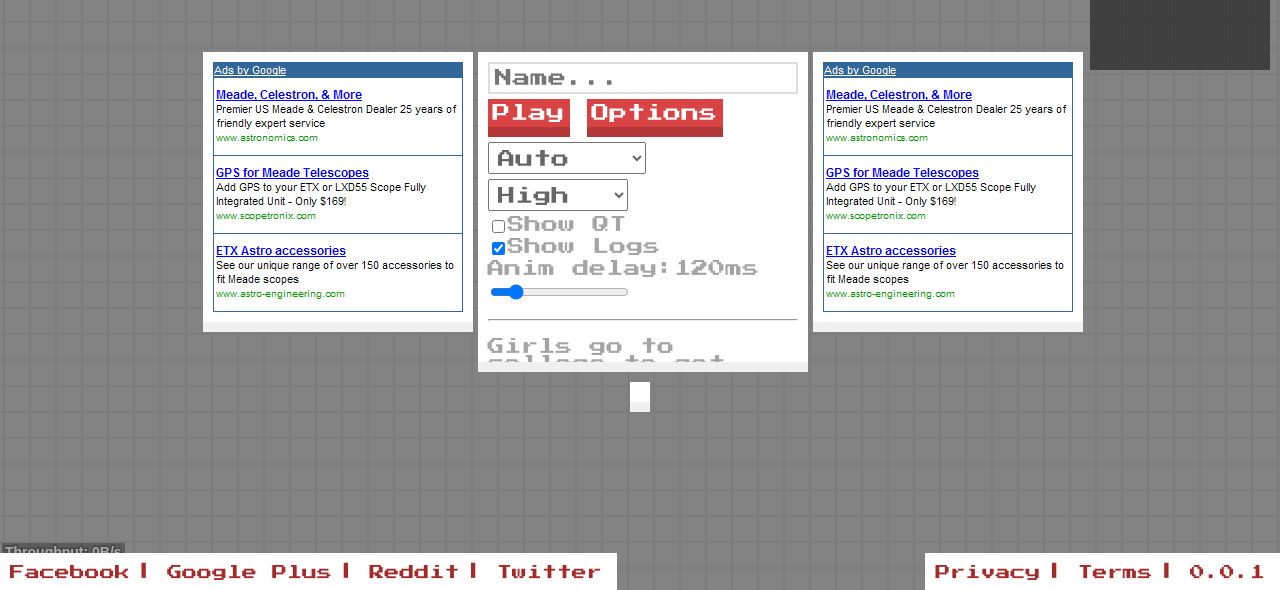
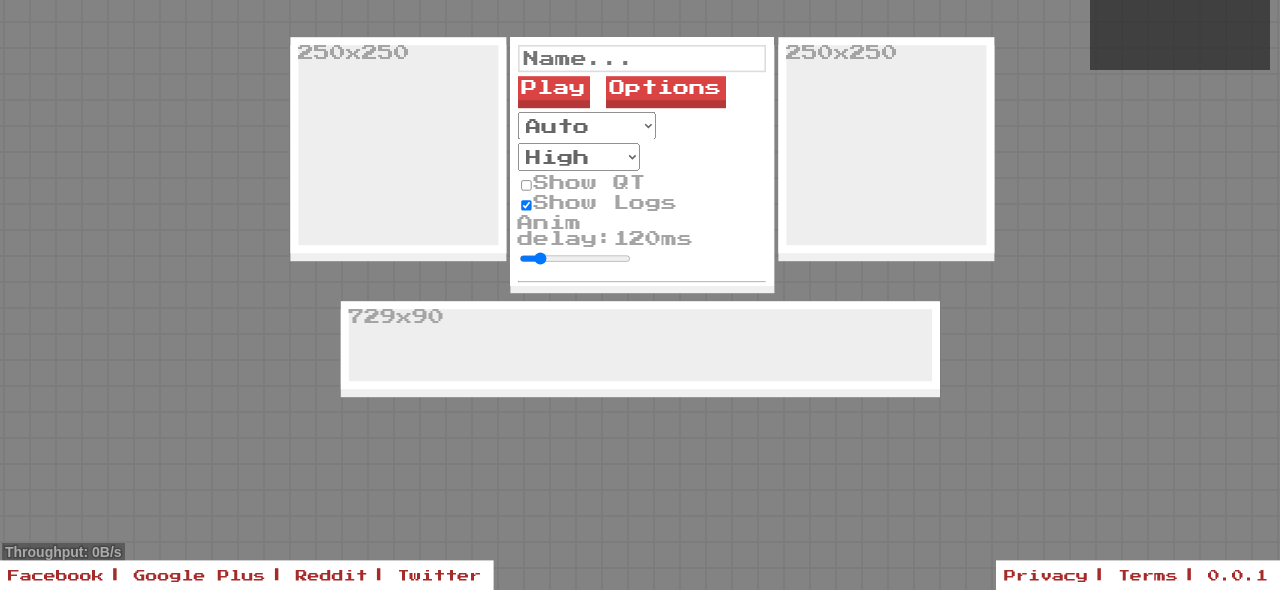
Before and after one commit to bytezeroseven/IOTemplate, a website: page public/index.html in a window 1280 px wide. Shown: the part 210-800 px from the top of the page. Drawn offline with Linux system fonts and the light colour scheme.

Commit message:
Resize with scale

```diff
--- a/public/index.html
+++ b/public/index.html
@@ -14,7 +14,9 @@
 		<h2>The next big (or small) io game!</h2>
 	</header>
 	<div class="center" id="mainLayout">
-		<div class="container"><img src="images/test-ad.gif"></div>
+		<div class="container">
+			<div class="ad" style="width: 250px; height: 250px">250x250</div>
+		</div>
 		<div class="container">
 			<input type="text" id="nicknameInput" placeholder="Name..." spellcheck="false">
 			<button id="playButton">
@@ -51,10 +53,14 @@
 				<h3>Created by: <a href="#" id="dev">Sidney De Trees</a><i>(Do not click!)</i></h3>
 			</div>
 		</div>
-		<div class="container"><img src="images/test-ad.gif"></div>
+		<div class="container">
+			<div class="ad" style="width: 250px; height: 250px">250x250</div>
+		</div>
 	</div>
 	<div class="center">
-		<div class="container"></div>
+		<div class="container">
+			<div class="ad" style="width: 729px; height: 90px">729x90</div>
+		</div>
 	</div>
 	<footer>
 		<ul class="social">
--- a/public/scripts/io.js
+++ b/public/scripts/io.js
@@ -7,6 +7,9 @@ function onResize() {
 	gameCanvas.width = canvasWidth;
 	gameCanvas.height = canvasHeight;
 	scale = Math.min(innerWidth / width, innerHeight / height);
+	mainOverlay.style.width = innerWidth / scale + "px";
+	mainOverlay.style.height = innerHeight / scale + "px";
+	mainOverlay.style.transform = "translate(-50%, -50%) scale(" + scale + ") translate(50%, 50%)";
 }
 
 function onKeyUp(evt) {
@@ -156,13 +159,6 @@ function handleWsMessage(view) {
 					node.newX = posX;
 					node.newY = posY;
 					node.newSize = size;
-					/*
-					// Not necessary on the client
-					if (node._qtNode && node.x >= node._qtNode.x && node.y >= node._qtNode.y && node.x <= node._qtNode.x+node._qtNode.w && node.y <= node._qtNode.y+node._qtNode.h) {
-					} else {
-						qt.remove(node);
-						qt.insert(node);
-					}*/
 				}
 			}
 			numRemovedNodes = view.getUint16(offset);
@@ -328,7 +324,7 @@ function addLog(args) {
 function gameLoop() {
 	timestamp = +Date.now();
 	ctx.fillStyle = "#bbb";
-	ctx.fillRect(0, 0, width, height);
+	ctx.fillRect(0, 0, canvasWidth, canvasHeight);
 
 	ctx.save();
 
@@ -538,7 +534,7 @@ class Circle {
 			this.x = this.newX;
 			this.y = this.newY;
 		} else {
-			let dt = Math.min((timestamp - this.updateTime) / animDelay, 1);
+			let dt = Math.max(0, Math.min((timestamp - this.updateTime) / animDelay, 1));
 			this.x = this.oldX + (this.newX - this.oldX) * dt;
 			this.y = this.oldY + (this.newY - this.oldY) * dt;
 		}
@@ -745,8 +741,8 @@ let latency = 0,
 	nodes = [],
 	mouseX = 0,
 	mouseY = 0,
-	width = 1920,
-	height = 1080,
+	width = 1600,
+	height = 900,
 	scale = 1,
 	canvasWidth = 0,
 	canvasHeight = 0,
@@ -765,6 +761,9 @@ let latency = 0,
 	playButton = document.getElementById("playButton"),
 	mainOverlay = document.getElementById("mainOverlay"),
 	gameCanvas = document.getElementById("gameCanvas"),
+	mainLayout = document.getElementById("mainLayout"),
+	header = document.querySelector("header"),
+	footer = document.querySelector("footer"),
 	ctx = gameCanvas.getContext("2d"),
 	gridCanvas = document.createElement("canvas"),
 	lbCanvas = document.createElement("canvas"),
--- a/public/styles/io.css
+++ b/public/styles/io.css
@@ -7,7 +7,7 @@ body {
 	margin: 0;
 	padding: 0;
 	font-family: 'Press Start 2P', Arial;
-	font-size: 17px;
+	font-size: 20px;
 	font-weight: 100;
 	overflow: hidden;
 	user-select: none;
@@ -88,7 +88,7 @@ a {
 
 a:hover {
 	color: blue;
-	/*text-decoration: underline !important;*/
+	text-decoration: none !important;
 }
 
 a:visited {
@@ -96,7 +96,7 @@ a:visited {
 }
 
 input, button, select {
-	font-size: 18px;
+	font-size: inherit;
 	padding: 5px;
 	outline: 0;
 	font-family: inherit;
@@ -168,3 +168,7 @@ button:active {
 	display: table;
 	margin: 0 auto;
 }
+
+.ad {
+	background: #eee;
+}
```
Also changed, not shown: server.js (+12 -1 lines), public/images/test-ad.gif (deleted).
